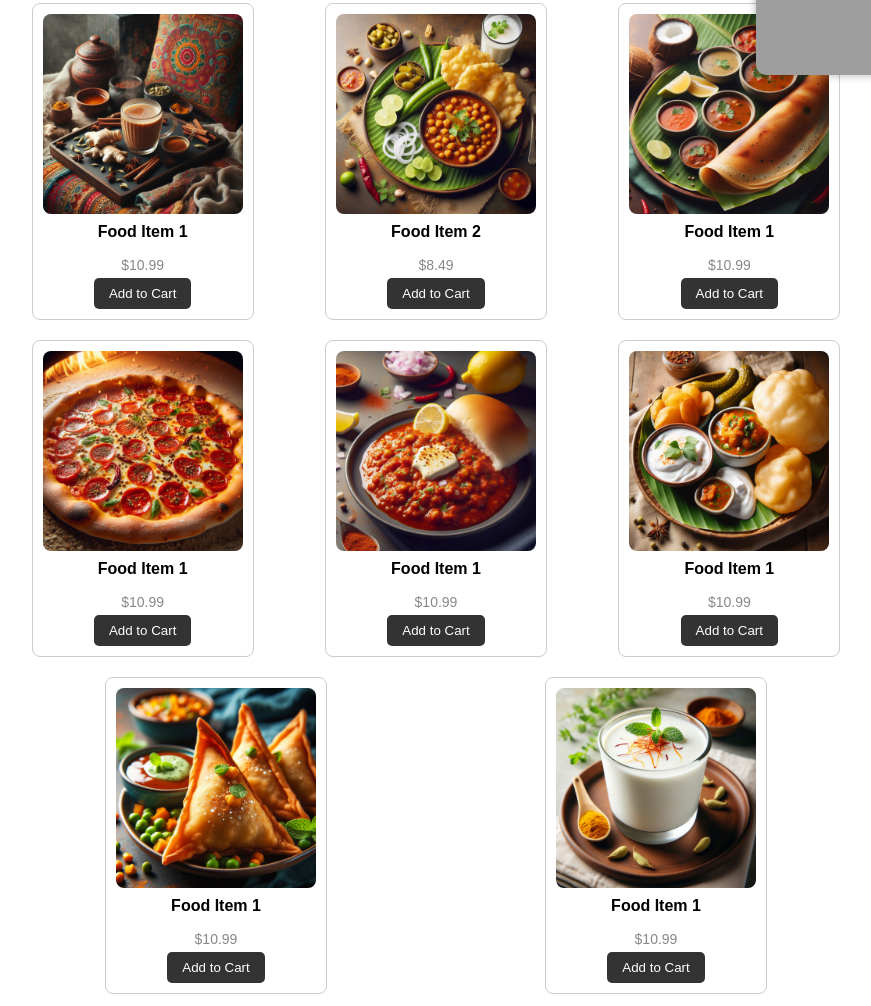
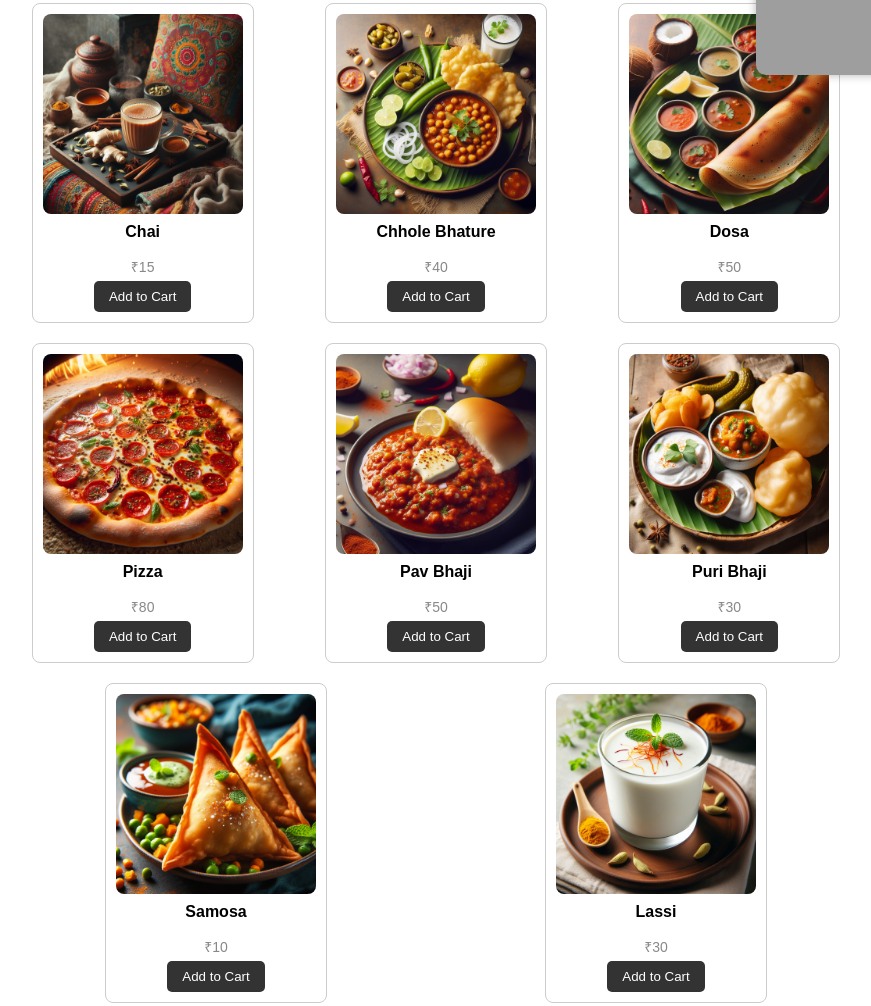
Before and after one commit to shubh1777/Food-Ordering-ChatBot, a plain HTML site: page index.html in a window 1280 px wide. Shown: the part 705-1711 px from the top of the page, without its empty margins (204-1075 px from the left). Drawn offline with Linux system fonts and the light colour scheme; grey boxes are pictures that could not be loaded.

Commit message:
Food-Items

```diff
--- a/index.html
+++ b/index.html
@@ -42,50 +42,50 @@
         <div class="menu-items">
             <div class="menu-item">
                 <img src="img/chai.jpg" alt="Food Item 1">
-                <h3>Food Item 1</h3>
-                <p>$10.99</p>
+                <h3>Chai</h3>
+                <p>₹15</p>
                 <button class="add-to-cart-btn">Add to Cart</button>
             </div>
             <div class="menu-item">
                 <img src="img/chhole bhature.jpg" alt="Food Item 2">
-                <h3>Food Item 2</h3>
-                <p>$8.49</p>
+                <h3>Chhole Bhature</h3>
+                <p>₹40</p>
                 <button class="add-to-cart-btn">Add to Cart</button>
             </div>
             <div class="menu-item">
                 <img src="img/dosa.jpg" alt="Food Item 1">
-                <h3>Food Item 1</h3>
-                <p>$10.99</p>
+                <h3>Dosa</h3>
+                <p>₹50</p>
                 <button class="add-to-cart-btn">Add to Cart</button>
             </div>
             <div class="menu-item">
                 <img src="img/pizza.jpg" alt="Food Item 1">
-                <h3>Food Item 1</h3>
-                <p>$10.99</p>
+                <h3>Pizza</h3>
+                <p>₹80</p>
                 <button class="add-to-cart-btn">Add to Cart</button>
             </div>
             <div class="menu-item">
                 <img src="img/pav bhaji.jpg" alt="Food Item 1">
-                <h3>Food Item 1</h3>
-                <p>$10.99</p>
+                <h3>Pav Bhaji</h3>
+                <p>₹50</p>
                 <button class="add-to-cart-btn">Add to Cart</button>
             </div>
             <div class="menu-item">
                 <img src="img/puri.jpg" alt="Food Item 1">
-                <h3>Food Item 1</h3>
-                <p>$10.99</p>
+                <h3>Puri Bhaji</h3>
+                <p>₹30</p>
                 <button class="add-to-cart-btn">Add to Cart</button>
             </div>
             <div class="menu-item">
                 <img src="img/samosa.jpg" alt="Food Item 1">
-                <h3>Food Item 1</h3>
-                <p>$10.99</p>
+                <h3>Samosa</h3>
+                <p>₹10</p>
                 <button class="add-to-cart-btn">Add to Cart</button>
             </div>
             <div class="menu-item">
                 <img src="img/lassi.jpg" alt="Food Item 1">
-                <h3>Food Item 1</h3>
-                <p>$10.99</p>
+                <h3>Lassi</h3>
+                <p>₹30</p>
                 <button class="add-to-cart-btn">Add to Cart</button>
             </div>
             <!-- Add more food items as needed -->
```
